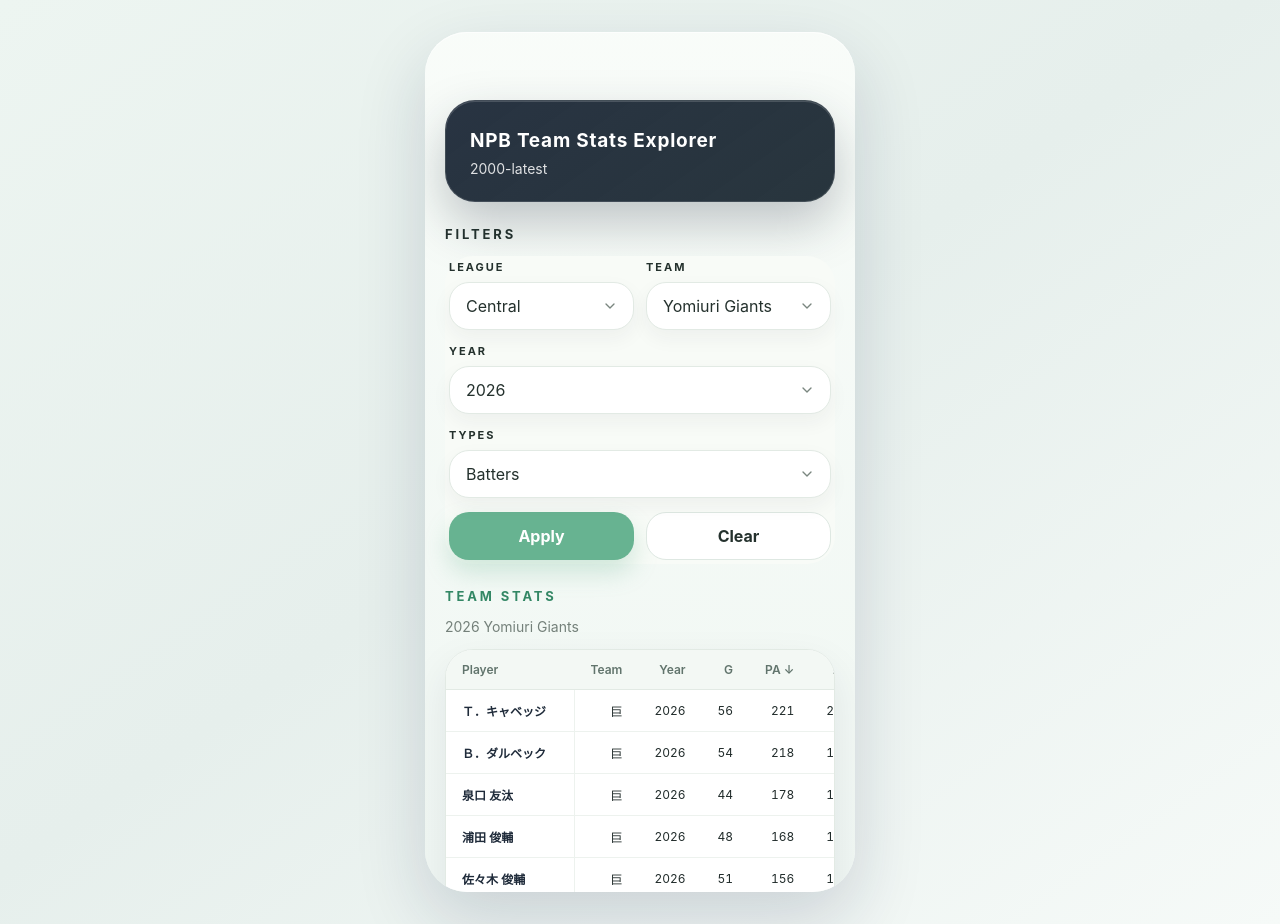
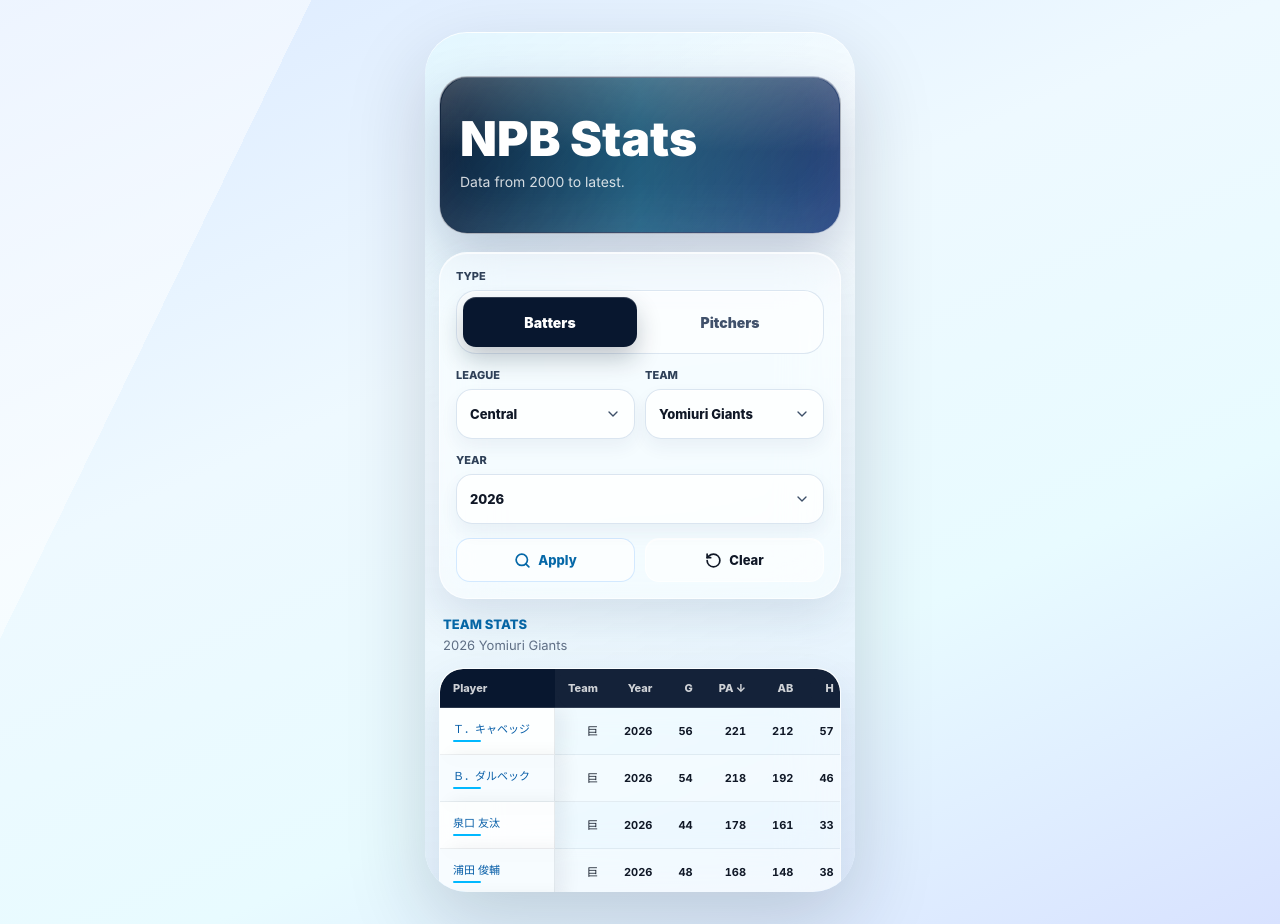
Before and after one commit to WeeiiyyWW/npb-stats-explorer, a React (Vite) app: page / in a window 1280 px wide. Built offline with nearby package versions, Linux system fonts and the light colour scheme.

Commit message:
new navy blue UI

```diff
--- a/src/main.jsx
+++ b/src/main.jsx
@@ -1,6 +1,6 @@
 import React, { useEffect, useMemo, useState } from "react";
 import { createRoot } from "react-dom/client";
-import { ChevronDown, ChevronLeft, Loader2 } from "lucide-react";
+import { ChevronDown, ChevronLeft, Loader2, RotateCcw, Search } from "lucide-react";
 import "./styles.css";
 
 const START_YEAR = 2000;
@@ -170,25 +170,67 @@
 }
 
 function SelectField({ label, value, onChange, options, placeholder }) {
+  const [open, setOpen] = useState(false);
+  const selected = options.find((option) => option.value === value);
+
   return (
     <div className="field">
       <label>{label}</label>
       <div className="selectWrap">
-        <select value={value} onChange={(event) => onChange(event.target.value)}>
-          <option value="">{placeholder}</option>
-          {options.map((option) => (
-            <option key={option.value} value={option.value}>{option.label}</option>
-          ))}
-        </select>
-        <ChevronDown className="chevron" />
+        <button
+          type="button"
+          className={open ? "selectButton open" : "selectButton"}
+          onClick={() => setOpen((current) => !current)}
+        >
+          <span>{selected?.label || placeholder}</span>
+          <ChevronDown className="chevron" />
+        </button>
+        {open && (
+          <div className="selectMenu">
+            {options.map((option) => (
+              <button
+                key={option.value}
+                type="button"
+                className={option.value === value ? "selectOption selected" : "selectOption"}
+                onClick={() => {
+                  onChange(option.value);
+                  setOpen(false);
+                }}
+              >
+                {option.label}
+              </button>
+            ))}
+          </div>
+        )}
       </div>
     </div>
   );
 }
 
-function ActionButton({ children, variant = "primary", onClick, disabled = false }) {
+function SegmentField({ label, value, onChange, options }) {
+  return (
+    <div className="field">
+      <label>{label}</label>
+      <div className="segments">
+        {options.map((option) => (
+          <button
+            key={option.value}
+            type="button"
+            className={option.value === value ? "segment active" : "segment"}
+            onClick={() => onChange(option.value)}
+          >
+            {option.label}
+          </button>
+        ))}
+      </div>
+    </div>
+  );
+}
+
+function ActionButton({ children, icon: Icon, variant = "primary", onClick, disabled = false }) {
   return (
     <button type="button" className={`action ${variant}`} onClick={onClick} disabled={disabled}>
+      {Icon ? <Icon size={17} strokeWidth={2.4} /> : null}
       {children}
     </button>
   );
@@ -406,22 +448,21 @@
       <div className="phone">
         <div className="scroll">
           <section className="hero">
-            <h1>NPB Team Stats Explorer</h1>
-            <p>2000-latest</p>
+            <h1>NPB Stats</h1>
+            <p>Data from 2000 to latest.</p>
           </section>
 
           <section>
-            <h2 className="sectionTitle">Filters</h2>
             <div className="filters">
+              <SegmentField label="Type" value={pendingType} onChange={setPendingType} options={TYPE_OPTIONS} />
               <div className="grid2">
                 <SelectField label="League" value={pendingLeague} onChange={handleLeagueChange} options={LEAGUE_OPTIONS} placeholder="Select league" />
                 <SelectField label="Team" value={pendingTeamId} onChange={setPendingTeamId} options={filteredTeams} placeholder="Select team" />
               </div>
               <SelectField label="Year" value={pendingYear} onChange={setPendingYear} options={yearOptions} placeholder="Select year" />
-              <SelectField label="Types" value={pendingType} onChange={setPendingType} options={TYPE_OPTIONS} placeholder="Select types" />
               <div className="grid2">
-                <ActionButton onClick={() => void runSearch()} disabled={loadingSeason}>Apply</ActionButton>
-                <ActionButton variant="secondary" onClick={clearFilters} disabled={loadingSeason}>Clear</ActionButton>
+                <ActionButton icon={Search} onClick={() => void runSearch()} disabled={loadingSeason}>Apply</ActionButton>
+                <ActionButton icon={RotateCcw} variant="secondary" onClick={clearFilters} disabled={loadingSeason}>Clear</ActionButton>
               </div>
             </div>
           </section>
--- a/src/styles.css
+++ b/src/styles.css
@@ -1,18 +1,26 @@
 :root {
-  color: #1f2b2a;
-  background: #eaf2ee;
+  color: #101827;
+  background: #dfe9f4;
   font-family: Inter, ui-sans-serif, system-ui, -apple-system, BlinkMacSystemFont, "Segoe UI", sans-serif;
+  font-synthesis: none;
+  text-rendering: geometricPrecision;
 }
 
 * {
   box-sizing: border-box;
 }
 
+html {
+  min-height: 100%;
+  background: #dfe9f4;
+}
+
 body {
   margin: 0;
   min-height: 100vh;
   background:
-    linear-gradient(145deg, #edf5f1 0%, #e6efec 48%, #f6faf8 100%);
+    linear-gradient(116deg, rgba(255, 255, 255, 0.5) 0 18%, transparent 18% 100%),
+    linear-gradient(156deg, #dceaff 0%, #eef9ff 38%, #e8fbff 68%, #d8e2ff 100%);
 }
 
 button,
@@ -35,187 +43,350 @@
   max-width: 430px;
   height: 100dvh;
   overflow: hidden;
-  background: linear-gradient(180deg, rgba(250, 253, 250, 0.92), rgba(240, 247, 243, 0.96));
-  box-shadow: 0 28px 70px rgba(18, 31, 66, 0.16), inset 0 1px 0 rgba(255, 255, 255, 0.78);
+  background:
+    linear-gradient(180deg, rgba(255, 255, 255, 0.56), rgba(232, 242, 252, 0.72)),
+    linear-gradient(142deg, rgba(0, 214, 255, 0.16), transparent 36%),
+    linear-gradient(326deg, rgba(51, 111, 255, 0.13), transparent 42%);
+  box-shadow:
+    0 30px 80px rgba(20, 30, 48, 0.18),
+    inset 0 1px 0 rgba(255, 255, 255, 0.86);
 }
 
 .scroll {
   flex: 1;
   overflow-y: auto;
-  padding: 44px 20px 40px;
+  padding: max(26px, env(safe-area-inset-top)) 14px 32px;
   scrollbar-width: none;
 }
 
 .scroll::-webkit-scrollbar,
-.tableScroll::-webkit-scrollbar {
+.tableScroll::-webkit-scrollbar,
+.detailBody::-webkit-scrollbar {
   display: none;
 }
 
+section {
+  margin-top: 18px;
+}
+
 .hero {
+  position: relative;
+  display: flex;
+  flex-direction: column;
+  justify-content: center;
   overflow: hidden;
-  border-radius: 30px;
-  background: linear-gradient(145deg, rgba(31, 43, 58, 0.96), rgba(22, 36, 45, 0.92));
-  padding: 28px 24px 24px;
+  min-height: 158px;
+  border: 1px solid rgba(255, 255, 255, 0.66);
+  border-radius: 28px;
+  background:
+    linear-gradient(135deg, rgba(6, 16, 40, 0.95), rgba(14, 45, 96, 0.78)),
+    linear-gradient(118deg, rgba(0, 220, 255, 0.68), transparent 52%),
+    linear-gradient(294deg, rgba(64, 116, 255, 0.72), transparent 46%);
   color: white;
-  box-shadow: 0 22px 50px rgba(31, 43, 58, 0.26), inset 0 1px 0 rgba(255, 255, 255, 0.16);
-  border: 1px solid rgba(255, 255, 255, 0.12);
+  padding: 22px 20px;
+  box-shadow:
+    0 22px 54px rgba(10, 33, 80, 0.22),
+    inset 0 1px 0 rgba(255, 255, 255, 0.35),
+    inset 0 -20px 45px rgba(255, 255, 255, 0.08);
+  isolation: isolate;
+}
+
+.hero::before {
+  position: absolute;
+  inset: 1px;
+  z-index: -1;
+  border-radius: 27px;
+  background:
+    linear-gradient(180deg, rgba(255, 255, 255, 0.2), transparent 48%),
+    linear-gradient(90deg, transparent, rgba(0, 220, 255, 0.2), transparent);
+  content: "";
 }
 
 .hero h1 {
   margin: 0;
-  font-size: 19px;
-  font-weight: 650;
-  letter-spacing: 0.04em;
-}
-
-.hero p,
-.muted {
-  margin: 8px 0 0;
-  color: #74807a;
-  font-size: 14px;
+  font-size: 48px;
+  line-height: 0.92;
+  font-weight: 860;
+  letter-spacing: 0;
 }
 
 .hero p {
-  color: rgba(255, 255, 255, 0.85);
-}
-
-section {
-  margin-top: 24px;
+  max-width: 270px;
+  margin: 12px 0 0;
+  color: rgba(255, 255, 255, 0.82);
+  font-size: 14px;
+  line-height: 1.45;
 }
 
 .sectionTitle {
-  margin: 0 0 14px;
-  color: #22302d;
+  margin: 0;
+  color: #101827;
   font-size: 13px;
-  font-weight: 700;
-  letter-spacing: 0.22em;
+  font-weight: 850;
+  letter-spacing: 0;
   text-transform: uppercase;
 }
 
 .sectionTitle.accent {
-  color: #338765;
+  color: #0568a8;
+}
+
+.muted {
+  margin: 5px 0 0;
+  color: #617187;
+  font-size: 13px;
+  line-height: 1.35;
+}
+
+.filters,
+.tableCard,
+.message,
+.careerCard {
+  border: 1px solid rgba(255, 255, 255, 0.66);
+  background: rgba(255, 255, 255, 0.48);
+  backdrop-filter: blur(28px) saturate(170%);
+  -webkit-backdrop-filter: blur(28px) saturate(170%);
+  box-shadow:
+    0 18px 46px rgba(28, 55, 102, 0.12),
+    inset 0 1px 0 rgba(255, 255, 255, 0.74);
 }
 
 .filters {
   display: grid;
   gap: 14px;
   border-radius: 28px;
-  background: #f8fbf7;
-  padding: 4px;
+  padding: 16px;
+}
+
+.filterHeader,
+.sectionHead {
+  display: flex;
+  align-items: flex-end;
+  justify-content: space-between;
+  gap: 12px;
+}
+
+.sectionHead {
+  margin-bottom: 12px;
+  padding: 0 4px;
 }
 
 .grid2 {
   display: grid;
-  grid-template-columns: 1fr 1fr;
-  gap: 12px;
+  grid-template-columns: minmax(0, 1fr) minmax(0, 1fr);
+  gap: 10px;
 }
 
 .field {
   display: grid;
-  gap: 8px;
+  gap: 7px;
+  min-width: 0;
 }
 
 label {
-  color: #24312d;
+  color: #2f4058;
   font-size: 11px;
-  font-weight: 700;
-  letter-spacing: 0.18em;
+  font-weight: 820;
+  letter-spacing: 0;
   text-transform: uppercase;
 }
 
 .selectWrap {
   position: relative;
+  min-width: 0;
 }
 
-select {
+.selectButton {
+  display: flex;
   width: 100%;
-  height: 48px;
-  appearance: none;
-  border: 1px solid #e2eae4;
-  border-radius: 20px;
-  background: white;
-  color: #24312d;
-  padding: 0 40px 0 16px;
+  height: 50px;
+  align-items: center;
+  justify-content: space-between;
+  border: 1px solid rgba(216, 228, 240, 0.94);
+  border-radius: 16px;
   outline: none;
-  box-shadow: 0 8px 20px rgba(31, 43, 58, 0.05);
+  background: rgba(255, 255, 255, 0.76);
+  color: #101827;
+  padding: 0 13px;
+  box-shadow:
+    0 8px 18px rgba(28, 55, 102, 0.06),
+    inset 0 1px 0 rgba(255, 255, 255, 0.9);
+  cursor: pointer;
+  font-size: 13px;
+  font-weight: 760;
+  text-align: left;
+}
+
+.selectButton span {
+  min-width: 0;
+  overflow: hidden;
+  text-overflow: ellipsis;
+  white-space: nowrap;
+}
+
+.selectButton.open {
+  border-color: rgba(0, 153, 255, 0.34);
+  box-shadow:
+    0 12px 24px rgba(0, 126, 255, 0.1),
+    inset 0 1px 0 rgba(255, 255, 255, 0.9);
+}
+
+.selectMenu {
+  position: absolute;
+  top: calc(100% + 7px);
+  right: 0;
+  left: 0;
+  z-index: 30;
+  display: grid;
+  max-height: 236px;
+  overflow-y: auto;
+  border: 1px solid rgba(255, 255, 255, 0.74);
+  border-radius: 18px;
+  background: rgba(248, 252, 255, 0.96);
+  padding: 6px;
+  box-shadow:
+    0 18px 38px rgba(20, 42, 78, 0.18),
+    inset 0 1px 0 rgba(255, 255, 255, 0.88);
+  backdrop-filter: blur(24px) saturate(160%);
+  -webkit-backdrop-filter: blur(24px) saturate(160%);
+}
+
+.selectOption {
+  display: flex;
+  width: 100%;
+  min-height: 42px;
+  align-items: center;
+  border: 0;
+  border-radius: 13px;
+  background: transparent;
+  color: #101827;
+  padding: 0 12px;
+  cursor: pointer;
+  font-size: 13px;
+  font-weight: 720;
+  text-align: left;
+}
+
+.selectOption.selected {
+  background: rgba(0, 153, 255, 0.1);
+  color: #0568a8;
+  font-weight: 880;
+}
+
+.selectButton:focus-visible,
+.action:focus-visible,
+.segment:focus-visible,
+.back:focus-visible,
+th button:focus-visible,
+.playerLink:focus-visible {
+  outline: 3px solid rgba(0, 174, 255, 0.32);
+  outline-offset: 2px;
 }
 
 .chevron {
   pointer-events: none;
-  position: absolute;
-  right: 16px;
-  top: 50%;
   width: 16px;
   height: 16px;
-  transform: translateY(-50%);
-  color: #7a867f;
+  color: #3d4f68;
+  flex: 0 0 16px;
+}
+
+.segments {
+  display: grid;
+  grid-template-columns: 1fr 1fr;
+  gap: 6px;
+  border: 1px solid rgba(216, 228, 240, 0.92);
+  border-radius: 20px;
+  background: rgba(255, 255, 255, 0.58);
+  padding: 6px;
+  box-shadow: inset 0 1px 0 rgba(255, 255, 255, 0.72);
+}
+
+.segment {
+  min-width: 0;
+  height: 50px;
+  border: 0;
+  border-radius: 13px;
+  background: transparent;
+  color: #40516b;
+  cursor: pointer;
+  font-size: 14px;
+  font-weight: 880;
+}
+
+.segment.active {
+  background: #08172f;
+  color: #ffffff;
+  box-shadow:
+    0 12px 24px rgba(8, 23, 47, 0.24),
+    inset 0 1px 0 rgba(255, 255, 255, 0.18);
 }
 
 .action {
-  height: 48px;
+  display: inline-flex;
+  align-items: center;
+  justify-content: center;
+  gap: 7px;
+  min-width: 0;
+  height: 44px;
   border: 0;
-  border-radius: 20px;
+  border-radius: 14px;
   cursor: pointer;
-  font-weight: 700;
-  text-transform: capitalize;
-  transition: transform 0.12s ease, opacity 0.12s ease;
+  font-size: 13px;
+  font-weight: 820;
+  letter-spacing: 0;
+  transition: transform 0.14s ease, opacity 0.14s ease, box-shadow 0.14s ease;
 }
 
 .action.primary {
-  background: #67b391;
-  color: white;
-  box-shadow: 0 12px 24px rgba(103, 179, 145, 0.28);
+  border: 1px solid rgba(0, 126, 255, 0.16);
+  background: rgba(255, 255, 255, 0.66);
+  color: #0568a8;
+  box-shadow: inset 0 1px 0 rgba(255, 255, 255, 0.82);
 }
 
 .action.secondary {
-  border: 1px solid #dee8e2;
-  background: white;
-  color: #24312d;
+  border: 1px solid rgba(255, 255, 255, 0.72);
+  background: rgba(255, 255, 255, 0.58);
+  color: #101827;
+  box-shadow: inset 0 1px 0 rgba(255, 255, 255, 0.82);
 }
 
-.action:active {
+.action:active,
+.segment:active,
+.back:active {
   transform: scale(0.985);
 }
 
 .action:disabled {
   cursor: not-allowed;
-  opacity: 0.6;
-}
-
-.sectionHead {
-  display: flex;
-  justify-content: space-between;
-  align-items: flex-end;
-  gap: 12px;
-  margin-bottom: 14px;
+  opacity: 0.56;
 }
 
 .tableCard,
 .message {
   overflow: hidden;
-  border-radius: 28px;
-  background: white;
-  box-shadow: 0 16px 40px rgba(18, 31, 66, 0.08);
-  border: 1px solid #e2eae4;
+  border-radius: 24px;
 }
 
 .message {
-  min-height: 190px;
+  min-height: 184px;
   display: flex;
   align-items: center;
   justify-content: center;
   flex-direction: column;
   gap: 12px;
   padding: 28px;
-  color: #7a857f;
+  color: #617187;
   text-align: center;
+  font-weight: 720;
 }
 
 .spinner {
   width: 28px;
   height: 28px;
   animation: spin 0.8s linear infinite;
-  color: #67b391;
+  color: #009dff;
 }
 
 .miniSpinner {
@@ -237,26 +408,38 @@
 
 table {
   width: 100%;
-  border-collapse: collapse;
+  min-width: 860px;
+  border-collapse: separate;
+  border-spacing: 0;
   white-space: nowrap;
-  font-size: 12px;
+  font-size: 11px;
   text-align: left;
 }
 
 th {
-  background: #f3f8f4;
-  border-bottom: 1px solid #e2eae4;
-  color: #61746c;
-  font-weight: 600;
-  padding: 12px 16px;
+  position: sticky;
+  top: 0;
+  z-index: 2;
+  background: rgba(8, 23, 47, 0.95);
+  border-bottom: 1px solid rgba(255, 255, 255, 0.14);
+  color: rgba(255, 255, 255, 0.8);
+  font-weight: 800;
+  padding: 12px 13px;
+  backdrop-filter: blur(18px);
+  -webkit-backdrop-filter: blur(18px);
 }
 
 td {
-  border-bottom: 1px solid #edf2ee;
-  color: #202b2a;
-  padding: 12px 16px;
+  border-bottom: 1px solid rgba(47, 64, 88, 0.08);
+  color: #101827;
+  padding: 12px 13px;
   text-align: right;
   font-variant-numeric: tabular-nums;
+  font-weight: 680;
+}
+
+tbody tr:nth-child(even) td {
+  background: rgba(255, 255, 255, 0.28);
 }
 
 tr:last-child td {
@@ -267,20 +450,25 @@
 td:first-child {
   position: sticky;
   left: 0;
-  z-index: 1;
   text-align: left;
 }
 
 th:first-child {
-  background: #f3f8f4;
+  z-index: 4;
+  background: #08172f;
 }
 
 td:first-child {
-  max-width: 190px;
-  border-right: 1px solid #edf2ee;
-  background: white;
-  box-shadow: 4px 0 10px rgba(0, 0, 0, 0.02);
-  font-weight: 600;
+  z-index: 1;
+  max-width: 186px;
+  border-right: 1px solid rgba(47, 64, 88, 0.1);
+  background: rgba(255, 255, 255, 0.84);
+  box-shadow: 10px 0 18px rgba(16, 24, 39, 0.06);
+  font-weight: 850;
+}
+
+tbody tr:nth-child(even) td:first-child {
+  background: rgba(248, 252, 255, 0.92);
 }
 
 th button,
@@ -290,6 +478,7 @@
   color: inherit;
   cursor: pointer;
   padding: 0;
+  font-weight: inherit;
 }
 
 th:not(:first-child) button {
@@ -298,20 +487,29 @@
 }
 
 .playerLink {
-  max-width: 180px;
+  display: block;
+  max-width: 170px;
   overflow: hidden;
-  color: #1f2b3a;
+  color: #075ea8;
   text-align: left;
-  text-decoration: underline;
-  text-decoration-color: #9accb7;
-  text-underline-offset: 4px;
+  text-decoration: none;
   text-overflow: ellipsis;
+}
+
+.playerLink::after {
+  display: block;
+  width: 28px;
+  height: 2px;
+  margin-top: 4px;
+  border-radius: 999px;
+  background: #00b8ff;
+  content: "";
 }
 
 .empty {
   padding: 40px 16px;
   text-align: center;
-  color: #7a857f;
+  color: #617187;
 }
 
 .detail {
@@ -320,8 +518,11 @@
   z-index: 10;
   display: flex;
   flex-direction: column;
-  background: #f8fbf7;
-  animation: slideUp 0.24s ease-out forwards;
+  background:
+    linear-gradient(180deg, #f8fbff, #eaf4fb),
+    linear-gradient(138deg, rgba(0, 184, 255, 0.16), transparent 44%),
+    linear-gradient(310deg, rgba(60, 112, 255, 0.12), transparent 42%);
+  animation: slideUp 0.26s cubic-bezier(0.2, 0.88, 0.2, 1) forwards;
 }
 
 @keyframes slideUp {
@@ -334,31 +535,35 @@
 }
 
 .detailTop {
-  background: linear-gradient(145deg, rgba(31, 43, 58, 0.98), rgba(24, 37, 48, 0.94));
+  border-bottom: 1px solid rgba(255, 255, 255, 0.5);
+  background:
+    linear-gradient(135deg, #08172f, #0d4d88),
+    linear-gradient(294deg, rgba(0, 184, 255, 0.28), transparent 54%);
   color: white;
-  padding: 44px 20px 22px;
+  padding: max(24px, env(safe-area-inset-top)) 14px 18px;
   box-shadow: 0 20px 45px rgba(31, 43, 58, 0.22);
 }
 
 .back {
-  display: flex;
-  align-items: center;
-  justify-content: center;
-  width: 48px;
-  height: 48px;
-  border: 0;
+  display: grid;
+  width: 46px;
+  height: 46px;
+  place-items: center;
+  border: 1px solid rgba(255, 255, 255, 0.56);
   border-radius: 999px;
-  background: white;
-  color: #1f2b3a;
+  background: rgba(255, 255, 255, 0.2);
+  color: white;
   cursor: pointer;
-  box-shadow: 0 10px 24px rgba(17, 25, 50, 0.12);
+  backdrop-filter: blur(20px) saturate(170%);
+  -webkit-backdrop-filter: blur(20px) saturate(170%);
+  box-shadow: inset 0 1px 0 rgba(255, 255, 255, 0.36);
 }
 
 .detailPlayer {
   display: flex;
   align-items: flex-start;
-  gap: 16px;
-  margin-top: 16px;
+  gap: 12px;
+  margin-top: 14px;
 }
 
 .portraitBlock {
@@ -367,20 +572,28 @@
 }
 
 .portraitBlock h2 {
-  margin: 0 0 12px;
+  margin: 0 0 10px;
   color: white;
-  font-size: 22px;
-  line-height: 1.1;
-  text-align: center;
+  font-size: 19px;
+  line-height: 1.06;
+  font-weight: 850;
+  letter-spacing: 0;
+  text-align: left;
+  word-break: keep-all;
 }
 
 .portrait {
   overflow: hidden;
-  width: 132px;
-  height: 190px;
-  border: 3.5px solid white;
-  border-radius: 14px;
-  background: white;
+  width: 124px;
+  height: 164px;
+  border: 1px solid rgba(255, 255, 255, 0.72);
+  border-radius: 20px;
+  background: rgba(255, 255, 255, 0.35);
+  box-shadow:
+    0 18px 32px rgba(0, 0, 0, 0.18),
+    inset 0 1px 0 rgba(255, 255, 255, 0.58);
+  backdrop-filter: blur(20px);
+  -webkit-backdrop-filter: blur(20px);
 }
 
 .portrait img {
@@ -396,23 +609,25 @@
   height: 100%;
   align-items: center;
   justify-content: center;
-  background: #edf5f1;
-  color: #338765;
+  background:
+    linear-gradient(135deg, rgba(255, 255, 255, 0.55), rgba(255, 255, 255, 0.18)),
+    linear-gradient(145deg, rgba(0, 184, 255, 0.76), rgba(59, 130, 246, 0.5));
+  color: #08172f;
   font-size: 34px;
-  font-weight: 800;
+  font-weight: 900;
 }
 
 .careerPanel {
   min-width: 0;
   flex: 1;
-  padding-top: 34px;
+  padding-top: 31px;
 }
 
 .careerPanel > p {
   margin: 0 0 8px;
   color: rgba(255, 255, 255, 0.88);
-  font-size: 14px;
-  font-weight: 600;
+  font-size: 13px;
+  font-weight: 800;
 }
 
 .detailLoading {
@@ -421,7 +636,7 @@
   gap: 8px;
   color: rgba(255, 255, 255, 0.88);
   font-size: 13px;
-  font-weight: 600;
+  font-weight: 700;
 }
 
 .careerGrid {
@@ -431,32 +646,43 @@
 }
 
 .careerCard {
-  border: 1px solid rgba(255, 255, 255, 0.78);
-  border-radius: 10px;
-  background: rgba(255, 255, 255, 0.74);
-  color: #244238;
-  padding: 8px 6px;
+  min-width: 0;
+  border-radius: 12px;
+  color: #08172f;
+  padding: 8px 5px;
   text-align: center;
 }
 
 .careerLabel {
-  color: #5e766d;
+  overflow: hidden;
+  color: #50627a;
   font-size: 9px;
-  font-weight: 800;
-  letter-spacing: 0.1em;
+  font-weight: 900;
+  letter-spacing: 0;
+  text-overflow: ellipsis;
 }
 
 .careerValue {
   margin-top: 5px;
+  overflow: hidden;
   font-size: 14px;
-  font-weight: 750;
+  font-weight: 900;
   line-height: 1;
+  text-overflow: ellipsis;
 }
 
 .detailBody {
   flex: 1;
   overflow-y: auto;
-  padding: 20px 20px 32px;
+  background:
+    linear-gradient(180deg, rgba(248, 252, 255, 0.94), rgba(232, 242, 250, 0.97)),
+    linear-gradient(120deg, rgba(0, 184, 255, 0.08), transparent 44%);
+  padding: 16px 14px calc(28px + env(safe-area-inset-bottom));
+  scrollbar-width: none;
+}
+
+.detail .tableCard {
+  background: rgba(255, 255, 255, 0.78);
 }
 
 @media (min-width: 640px) {
@@ -470,38 +696,32 @@
   }
 }
 
-@media (max-width: 639px) {
+@media (max-width: 374px) {
   .scroll {
-    padding: 34px 14px 32px;
+    padding-left: 10px;
+    padding-right: 10px;
   }
 
-  .hero {
-    border-radius: 20px;
-    padding: 22px 20px 20px;
+  .hero h1 {
+    font-size: 42px;
   }
 
-  .sectionTitle {
-    margin-bottom: 12px;
-    font-size: 12px;
-    letter-spacing: 0.18em;
+  .filters {
+    padding: 12px;
   }
 
-  .grid2 {
-    gap: 10px;
+  .selectButton,
+  .action {
+    font-size: 12px;
   }
 
-  select {
-    height: 46px;
-    border-radius: 14px;
-    font-size: 13px;
+  .portraitBlock {
+    width: 118px;
+    flex-basis: 118px;
   }
 
-  .tableCard {
-    border-radius: 18px;
-  }
-
-  table {
-    min-width: 860px;
-    font-size: 11px;
+  .portrait {
+    width: 110px;
+    height: 152px;
   }
 }
```
